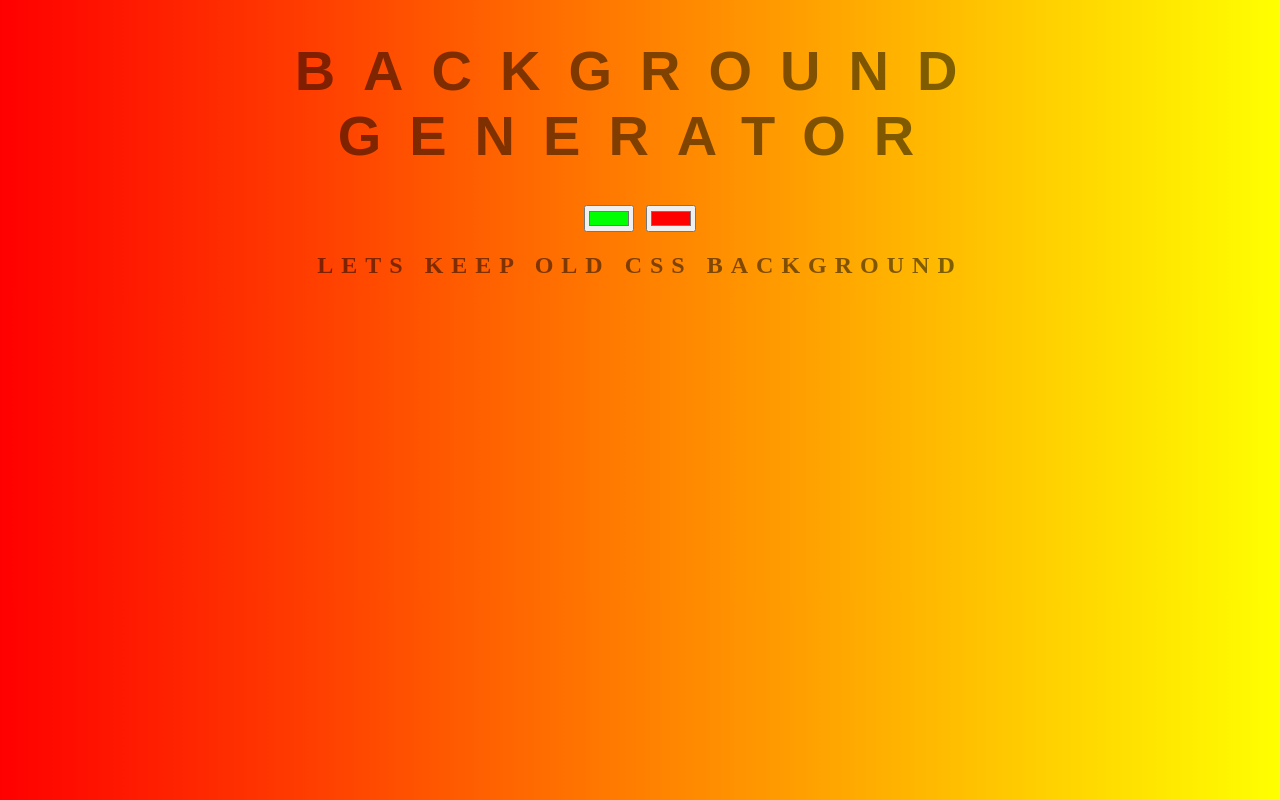
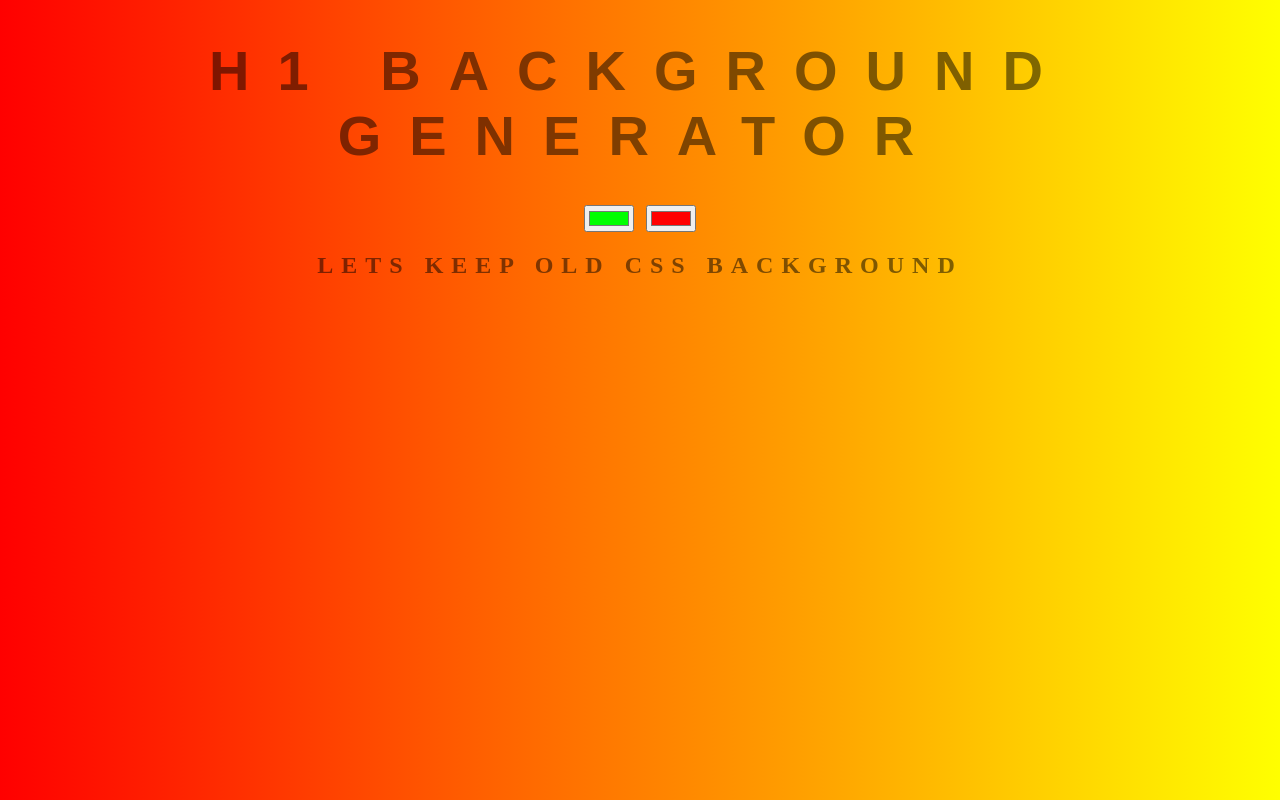
Before and after one commit to deevasgrg68/learngithub, a plain HTML site: page index.html in a window 1280 px wide. Drawn offline with Linux system fonts and the light colour scheme.

Commit message:
adding h1

```diff
--- a/index.html
+++ b/index.html
@@ -5,7 +5,7 @@
 	<link rel="stylesheet" type="text/css" href="style.css">
 </head>
 <body id="gradient">
-	<h1>Background Generator</h1>
+	<h1>H1 Background Generator</h1>
 	<input class="color1" type="color" name="color1" value="#00ff00">
 	<input class="color2" type="color" name="color2" value="#ff0000">
 	<h2>LETS KEEP OLD CSS Background</h2>
```
